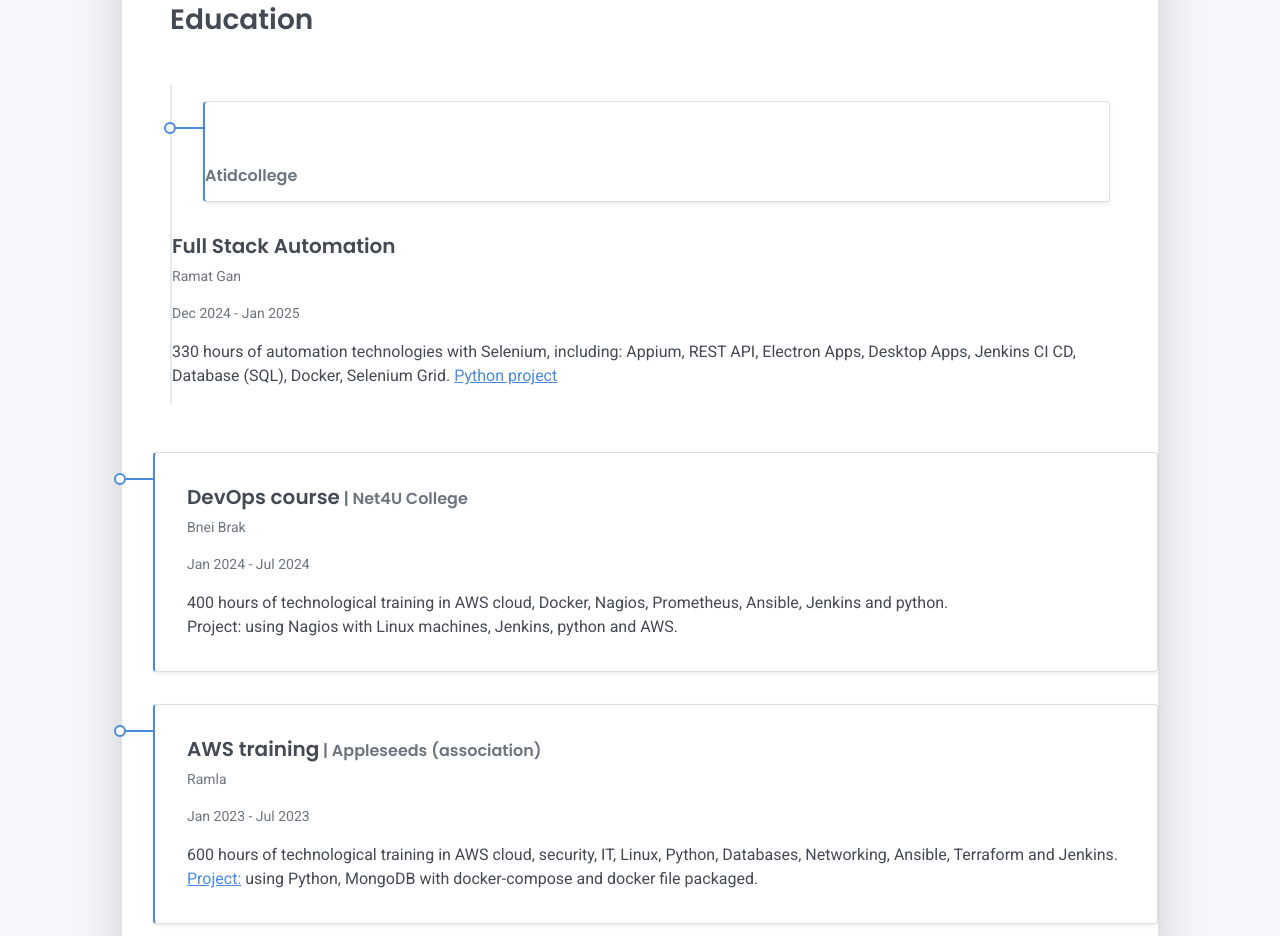
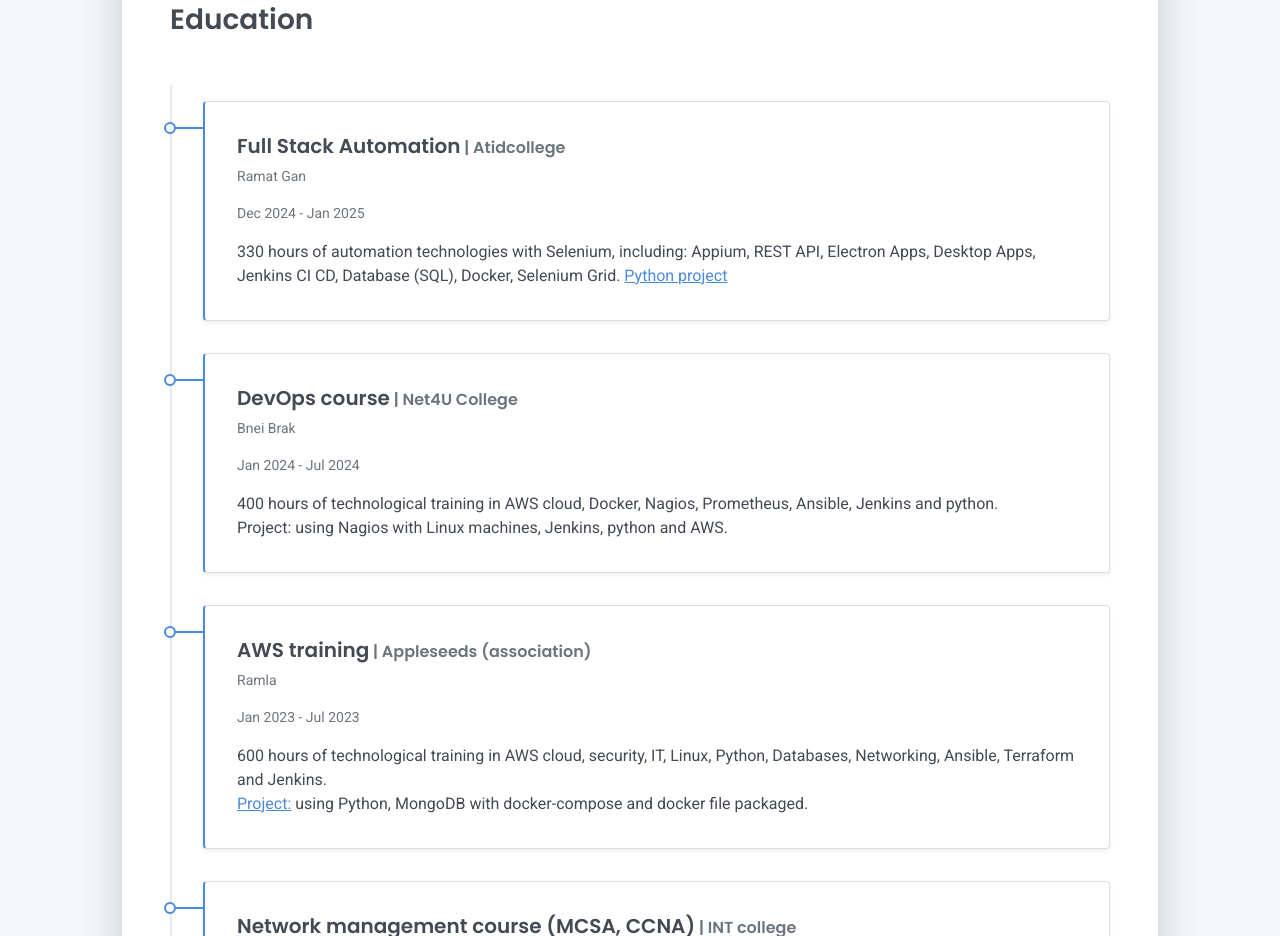
Before and after one commit to ilyar88/Resume, a plain HTML site: page index.html in a window 1280 px wide. Shown: the part 2178-3114 px from the top of the page. Drawn offline with Linux system fonts and the light colour scheme.

Commit message:
Update index.html

```diff
--- a/index.html
+++ b/index.html
@@ -199,8 +199,7 @@
     <div class="timeline">
       <div class="timeline-card timeline-card-primary card shadow-sm">
         <div class="card-body">
-          </div><span class="text-muted h6">Atidcollege</span></div>
-          <div class="h5 mb-1">Full Stack Automation</div>
+          <div class="h5 mb-1">Full Stack Automation<span class="text-muted h6"> | Atidcollege</span></div>
           <div class="text-muted text-small mb-2">Ramat Gan</div>
           <div class="text-muted text-small mb-2">Dec 2024 - Jan 2025</div>
           <div>330 hours of automation technologies with Selenium, including:
```
